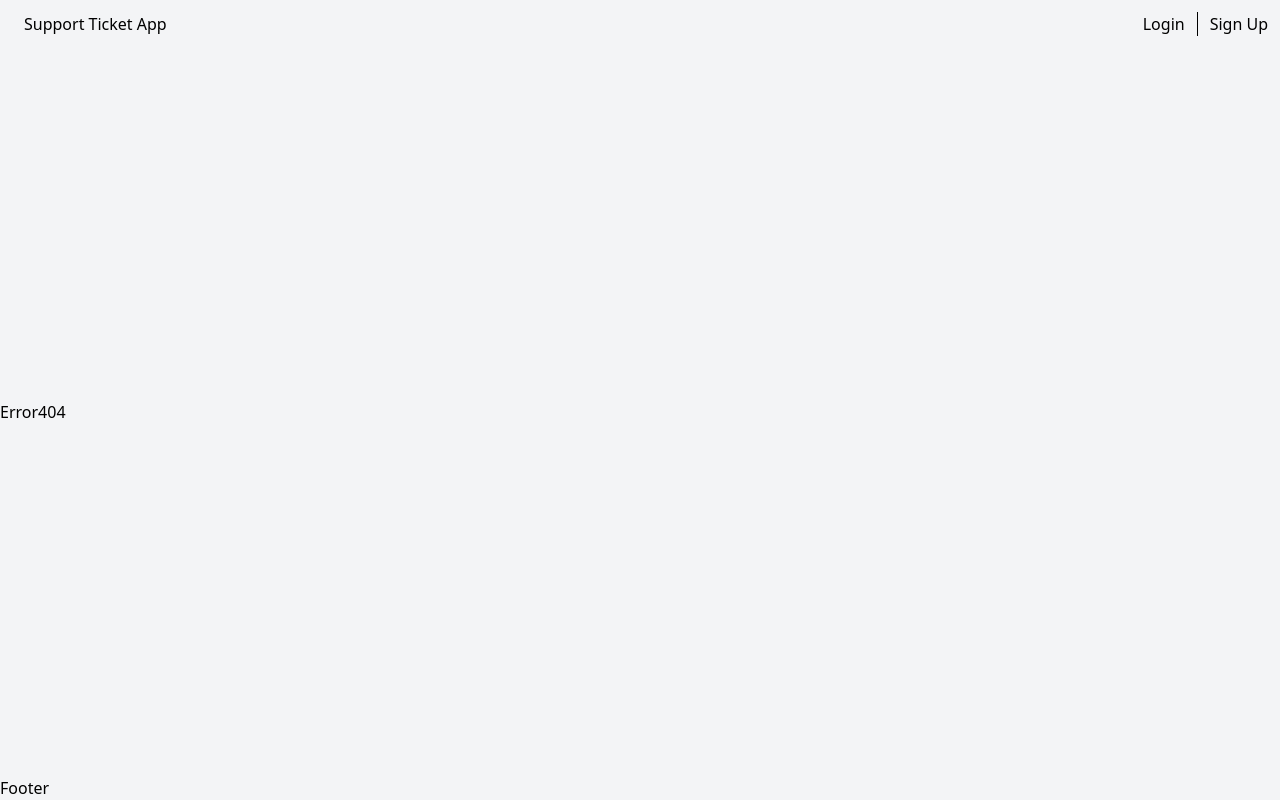
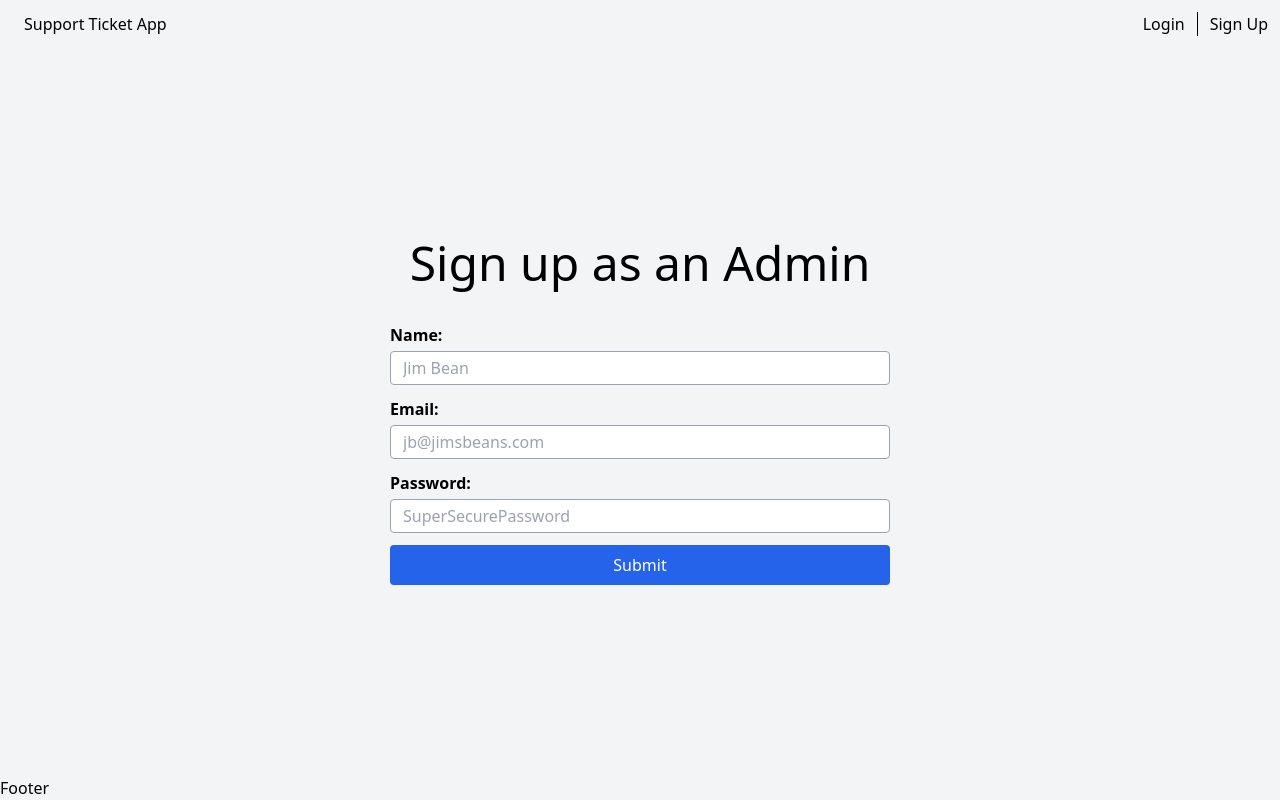
Before and after one commit to RyanBriggsDev/support-ticket-app, a React (Create React App) app in the folder frontend/: page /agent/signup in a window 1280 px wide. Built offline with nearby package versions, Linux system fonts and the light colour scheme.

Commit message:
admin sign up

```diff
--- a/frontend/src/App.js
+++ b/frontend/src/App.js
@@ -8,6 +8,8 @@ import SignUp from './pages/SignUp';
 import Error404 from './pages/Error404';
 import Tickets from './pages/Tickets';
 import SingleTicket from './pages/tickets/[id]';
+import AgentLogin from './pages/agent/AgentLogin';
+import AgentSignup from './pages/agent/AgentSignup';
 
 // Components
 import Nav from './components/Nav';
@@ -22,6 +24,7 @@ function App() {
         <Nav />
         <Routes>
           <Route path="/" element={<Home />} />
+          {/* user pages */}
           <Route path="/tickets" element={<Tickets />} />
           <Route path="/tickets/:id" element={<SingleTicket />} />
           <Route
@@ -32,6 +35,9 @@ function App() {
             path="/sign-up"
             element={!user ? <SignUp /> : <Navigate to="/" />}
           />
+          {/* agent pages */}
+          <Route path="/agent/login" element={<AgentLogin />} />
+          <Route path="/agent/signup" element={<AgentSignup />} />
           <Route path="/*" element={<Error404 />} />
         </Routes>
         <Footer />
--- /dev/null
+++ b/frontend/src/context/adminAuthContext.js
@@ -0,0 +1,30 @@
+import { createContext, useReducer, useEffect } from 'react';
+
+export const AdminAuthContext = createContext();
+export const adminAuthReducer = (state, action) => {
+  switch (action.type) {
+    case 'LOGIN':
+      return { admin: action.payload };
+    case 'LOGOUT':
+      return { admin: null };
+    default:
+      return state;
+  }
+};
+
+export const AdminAuthProvider = ({ children }) => {
+  const [state, agentDispatch] = useReducer(AdminAuthContext, { admin: null });
+
+  useEffect(() => {
+    const admin = JSON.parse(localStorage.getItem('admin'));
+    if (admin) agentDispatch({ type: 'LOGIN', payload: admin });
+  }, []);
+
+  console.log('AdminAuthContext state: ', state);
+
+  return (
+    <AdminAuthContext.Provider value={{ ...state, agentDispatch }}>
+      {children}
+    </AdminAuthContext.Provider>
+  );
+};
--- /dev/null
+++ b/frontend/src/hooks/useAdminContext.js
@@ -0,0 +1,13 @@
+import { AdminAuthContext } from '../context/adminAuthContext';
+import { useContext } from 'react';
+
+export const useAdminContext = () => {
+  const context = useContext(AdminAuthContext);
+
+  if (!context) {
+    throw Error(
+      'useAdminAuthContext must be used inside an AdminAuthProvider.'
+    );
+  }
+  return context;
+};
--- /dev/null
+++ b/frontend/src/hooks/useAdminSignup.js
@@ -0,0 +1,32 @@
+import { useState } from 'react';
+import { useAdminContext } from './useAdminContext';
+
+export const useAdminSignup = () => {
+  const [adminError, setAdminError] = useState(null);
+  const [adminLoading, setAdminLoading] = useState(null);
+  const { agentDispatch } = useAdminContext();
+
+  const adminSignup = async (name, email, password) => {
+    setAdminLoading(true);
+    setAdminError(null);
+    const res = await fetch('/api/admin/signup', {
+      body: JSON.stringify({
+        name,
+        email,
+        password,
+      }),
+      headers: { 'Content-Type': 'application/json' },
+      method: 'POST',
+    });
+    const json = await res.json();
+    if (!res.ok) {
+      setAdminLoading(false);
+      setAdminError(json.error);
+    } else {
+      localStorage.setItem('admin', JSON.stringify(json));
+      agentDispatch({ type: 'LOGIN', payload: json });
+      setAdminLoading(false);
+    }
+  };
+  return { adminSignup, adminLoading, adminError };
+};
--- a/frontend/src/index.js
+++ b/frontend/src/index.js
@@ -4,14 +4,17 @@ import './index.css';
 import App from './App';
 import { AuthProvider } from './context/authContext';
 import { TicketsProvider } from './context/ticketContext';
+import { AdminAuthProvider } from './context/adminAuthContext';
 
 const root = ReactDOM.createRoot(document.getElementById('root'));
 root.render(
   <React.StrictMode>
-    <AuthProvider>
-      <TicketsProvider>
-        <App />
-      </TicketsProvider>
-    </AuthProvider>
+    <AdminAuthProvider>
+      <AuthProvider>
+        <TicketsProvider>
+          <App />
+        </TicketsProvider>
+      </AuthProvider>
+    </AdminAuthProvider>
   </React.StrictMode>
 );
--- /dev/null
+++ b/frontend/src/pages/agent/AgentLogin.jsx
@@ -0,0 +1,3 @@
+export default function AgentLogin() {
+  return <div>Agent Login</div>;
+}
--- /dev/null
+++ b/frontend/src/pages/agent/AgentSignup.jsx
@@ -0,0 +1,89 @@
+import Container from '../../components/Container';
+import { useState, useEffect } from 'react';
+import { useAdminSignup } from '../../hooks/useAdminSignup';
+
+export default function AgentSignup() {
+  const [name, setName] = useState('');
+  const [email, setEmail] = useState('');
+  const [password, setPassword] = useState('');
+  const [isError, setIsError] = useState(false);
+
+  const { adminSignup, adminLoading, adminError } = useAdminSignup();
+
+  const handleSubmit = async (e) => {
+    e.preventDefault();
+    await adminSignup(name, email, password);
+  };
+
+  useEffect(() => {
+    if (adminError) {
+      setIsError(true);
+      const time = setTimeout(() => {
+        setIsError(false);
+      }, 3000);
+    }
+  }, [adminError]);
+
+  return adminLoading ? (
+    <p>Loading</p>
+  ) : (
+    <div className="flex items-center justify-center">
+      <Container>
+        <div className="flex items-center justify-center flex-col gap-9">
+          <header>
+            <h1 className="text-3xl md:text-5xl text-center">
+              Sign up as an Admin
+            </h1>
+          </header>
+          <form
+            onSubmit={handleSubmit}
+            className="flex flex-col w-full max-w-[500px] gap-3"
+          >
+            <div className="flex flex-col gap-1">
+              <label className="font-bold">Name: </label>
+              <input
+                type="text"
+                onChange={(e) => setName(e.target.value)}
+                className="border border-gray-400 rounded px-3 py-1"
+                placeholder="Jim Bean"
+                value={name}
+              />
+            </div>
+            <div className="flex flex-col gap-1">
+              <label className="font-bold">Email: </label>
+              <input
+                type="email"
+                onChange={(e) => setEmail(e.target.value)}
+                className="border border-gray-400 rounded px-3 py-1"
+                placeholder="jb@jimsbeans.com"
+                value={email}
+              />
+            </div>
+            <div className="flex flex-col gap-1">
+              <label className="font-bold">Password: </label>
+              <input
+                type="password"
+                onChange={(e) => setPassword(e.target.value)}
+                className="border border-gray-400 rounded px-3 py-1"
+                placeholder="SuperSecurePassword"
+                value={password}
+              />
+            </div>
+            <button
+              className="bg-blue-600 px-3 py-2 text-white rounded hover:bg-blue-800 ease-in-out duration-300"
+              disabled={adminLoading}
+            >
+              Submit
+            </button>
+
+            {isError && (
+              <p className="border border-red-500 text-black font-medium bg-red-100/50 px-3 py-2 rounded">
+                {adminError}
+              </p>
+            )}
+          </form>
+        </div>
+      </Container>
+    </div>
+  );
+}
```
